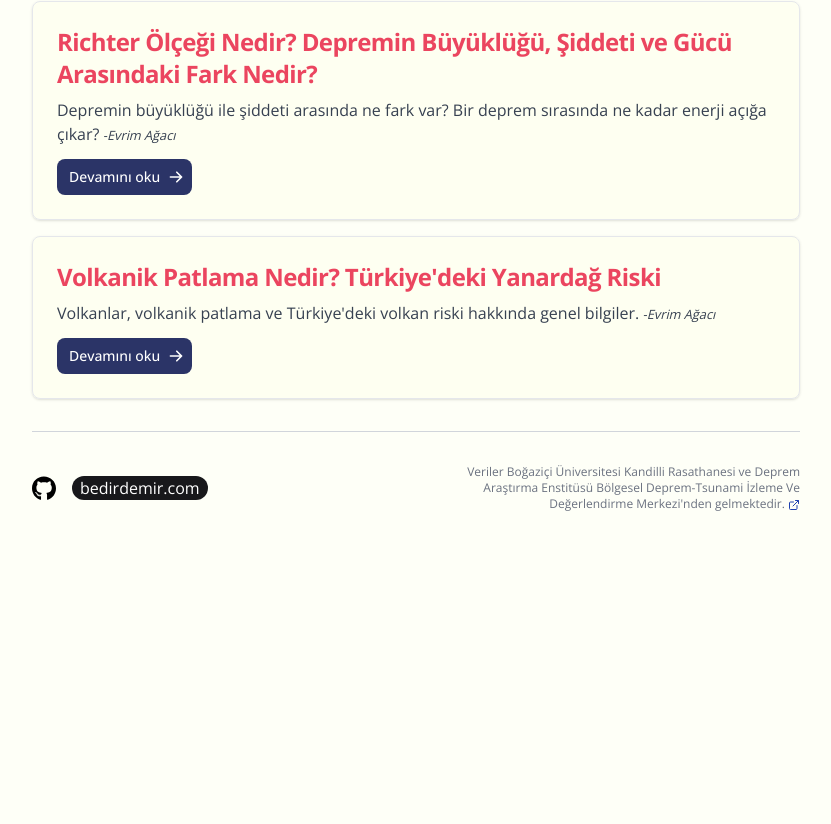
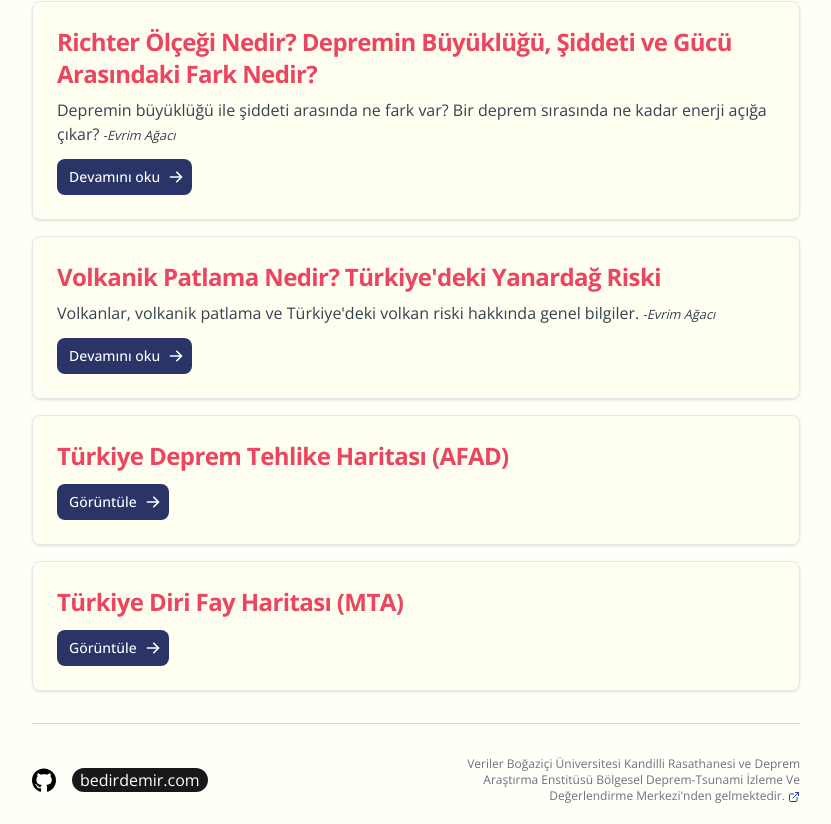
Before and after one commit to bedirdemir/depremolduorg, a Vue app: page /inform in a window 1280 px wide. Shown: the part 2273-3097 px from the top of the page, without its empty margins (224-1055 px from the left). Before the commit the page ends 2805 px from the top, so only its background shows below. Built offline with nearby package versions, Linux system fonts and the light colour scheme.

Commit message:
Update: inform page

```diff
--- a/src/components/information/index.vue
+++ b/src/components/information/index.vue
@@ -123,6 +123,26 @@
                 </a>
             </div>
 
+            <div class="w-full p-6 border border-gray-200 rounded-lg shadow bg-[#FCFFE760]">
+                <a href="https://www.afad.gov.tr/kurumlar/afad.gov.tr/39499/xfiles/deprem_haritasi.pdf" target="_blank">
+                    <h2 class="mb-3 text-xl lg:text-2xl font-bold tracking-tight text-primary">Türkiye Deprem Tehlike Haritası (AFAD)</h2>
+                </a>
+                <a href="https://www.afad.gov.tr/kurumlar/afad.gov.tr/39499/xfiles/deprem_haritasi.pdf" target="_blank" class="inline-flex items-center px-3 py-2 text-sm font-medium text-center text-white bg-secondary rounded-lg hover:opacity-80">
+                    Görüntüle
+                    <svg aria-hidden="true" class="w-4 h-4 ml-2 -mr-1" fill="currentColor" viewBox="0 0 20 20" xmlns="http://www.w3.org/2000/svg"><path fill-rule="evenodd" d="M10.293 3.293a1 1 0 011.414 0l6 6a1 1 0 010 1.414l-6 6a1 1 0 01-1.414-1.414L14.586 11H3a1 1 0 110-2h11.586l-4.293-4.293a1 1 0 010-1.414z" clip-rule="evenodd"></path></svg>
+                </a>
+            </div>
+
+            <div class="w-full p-6 border border-gray-200 rounded-lg shadow bg-[#FCFFE760]">
+                <a href="https://www.mta.gov.tr/en/sayfalar/maps/activefault/img/active_fault_1250000.jpg" target="_blank">
+                    <h2 class="mb-3 text-xl lg:text-2xl font-bold tracking-tight text-primary">Türkiye Diri Fay Haritası (MTA)</h2>
+                </a>
+                <a href="https://www.mta.gov.tr/en/sayfalar/maps/activefault/img/active_fault_1250000.jpg" target="_blank" class="inline-flex items-center px-3 py-2 text-sm font-medium text-center text-white bg-secondary rounded-lg hover:opacity-80">
+                    Görüntüle
+                    <svg aria-hidden="true" class="w-4 h-4 ml-2 -mr-1" fill="currentColor" viewBox="0 0 20 20" xmlns="http://www.w3.org/2000/svg"><path fill-rule="evenodd" d="M10.293 3.293a1 1 0 011.414 0l6 6a1 1 0 010 1.414l-6 6a1 1 0 01-1.414-1.414L14.586 11H3a1 1 0 110-2h11.586l-4.293-4.293a1 1 0 010-1.414z" clip-rule="evenodd"></path></svg>
+                </a>
+            </div>
+
         </div>
 
     </section>
```
